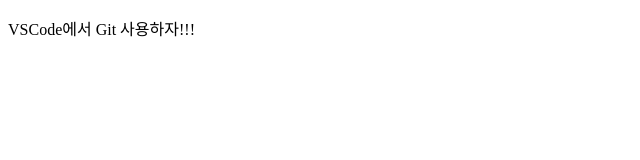
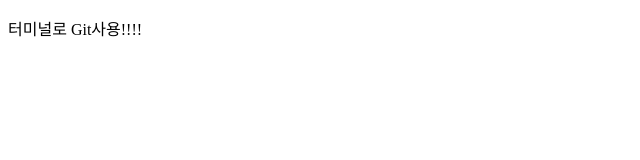
Before and after one commit to rmsguqsla/GitInitTest, a plain HTML site: page index.html in a window 1280 px wide. Shown: the whole page, without its empty margins (0-640 px from the left). Drawn offline with Linux system fonts and the light colour scheme.

```diff
--- a/index.html
+++ b/index.html
@@ -7,6 +7,6 @@
     <title>이건 새로운 기능!!</title>
 </head>
 <body>
-    <p>VSCode에서 Git 사용하자!!!</p>
+    <p>터미널로 Git사용!!!!</p>
 </body>
 </html>
```
